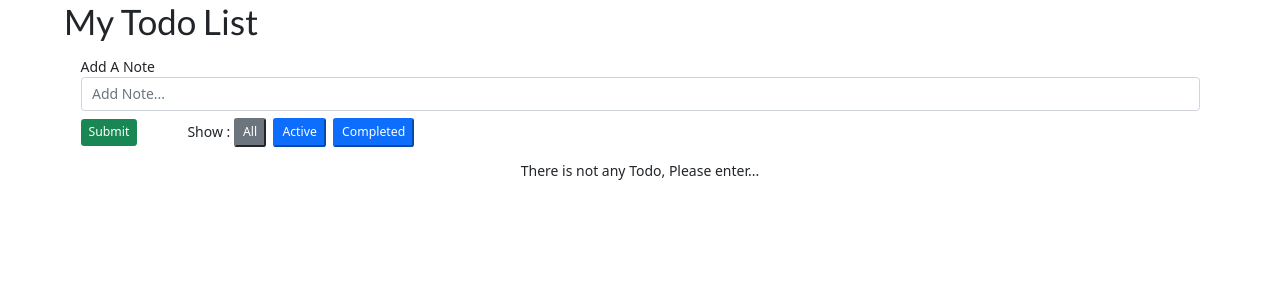
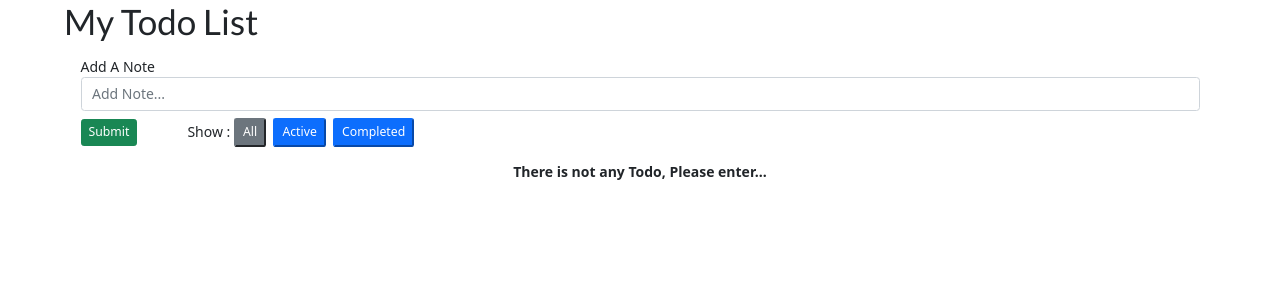
Before and after one commit to Tarun-appiness94/Todo-app-redux, a React (Create React App) app: page / in a window 1280 px wide. Shown: the top 300 px of the page. Built offline with nearby package versions, Linux system fonts and the light colour scheme.

Commit message:
update10

```diff
--- a/src/components/TodoList/TodoList.js
+++ b/src/components/TodoList/TodoList.js
@@ -35,7 +35,7 @@ const TodoItem = () => {
 		}
 		</div>) :
 		(<div className='ui container'style={{ display: "flex", justifyContent:"center"}}>
-			<p>There is not any Todo, Please enter...</p>
+			<b>There is not any Todo, Please enter...</b>
 		</div>)
 	)
 
```
